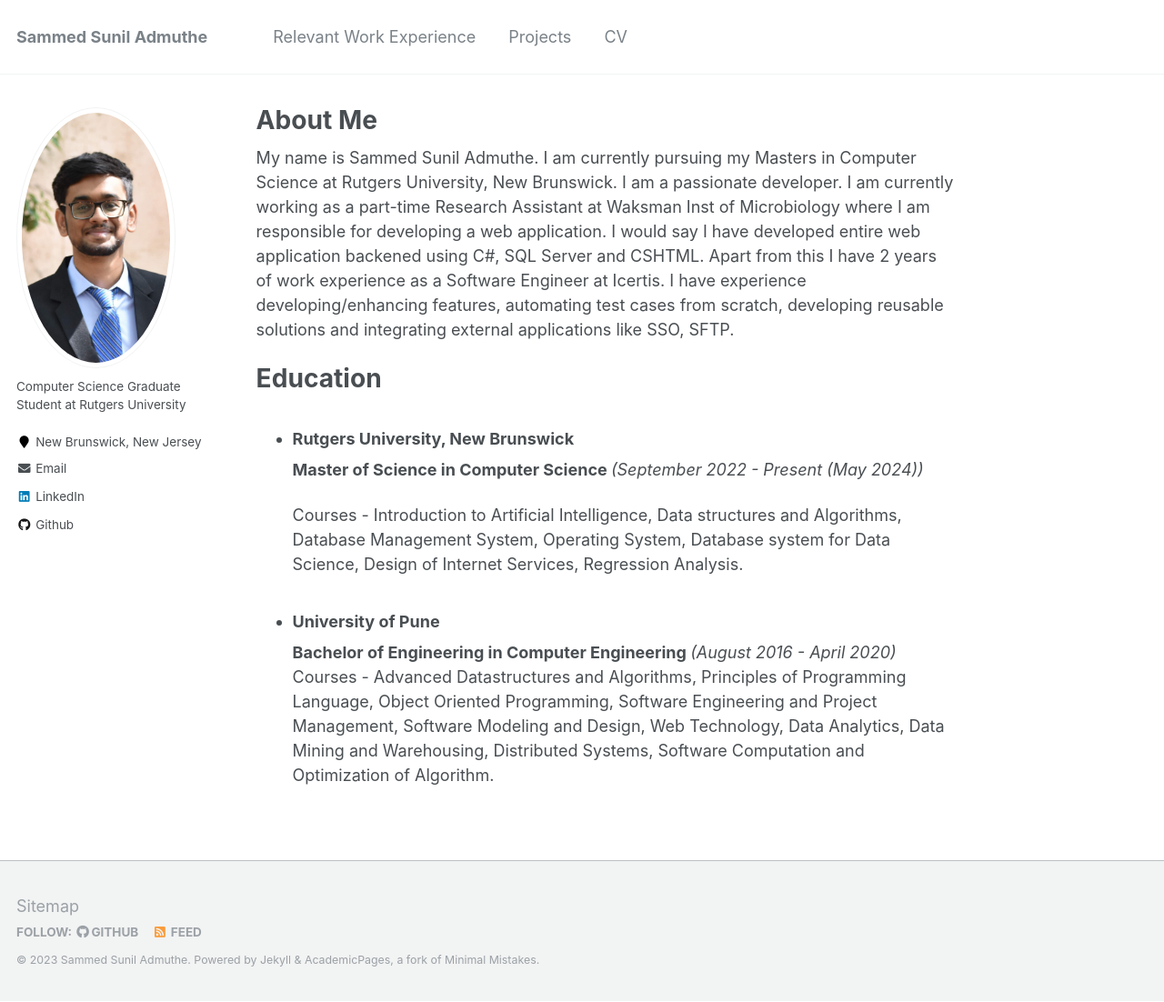
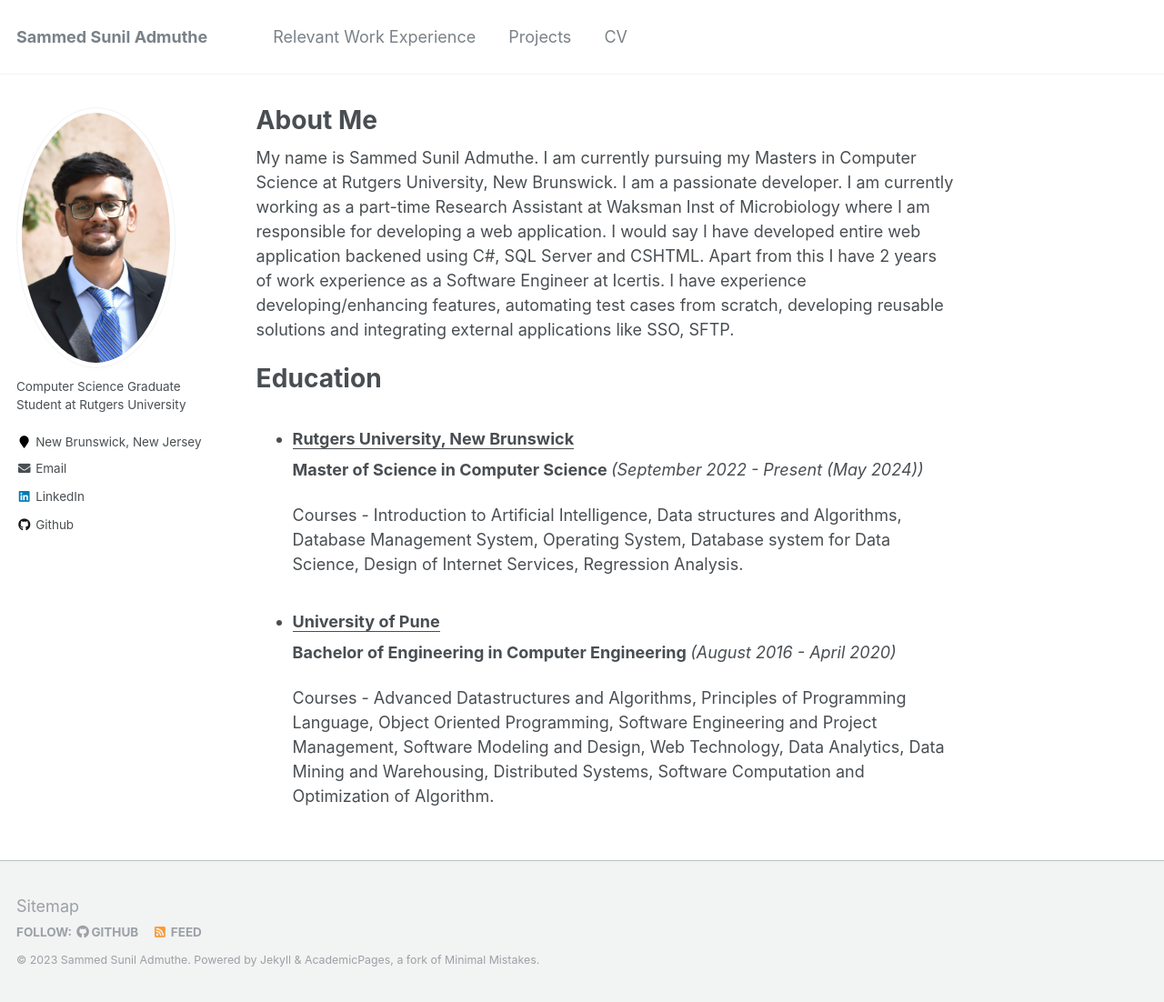
Before and after one commit to SammedAdmuthe/SammedAdmuthe.github.io, a Jekyll site: the page built from _pages/about.md, in a window 1280 px wide and 1102 px high. Shown: the whole window at 91% size. Built offline with Jekyll 4.4.1, drawn with Linux system fonts in a browser that asks for light colours.

```diff
--- a/_pages/about.md
+++ b/_pages/about.md
@@ -12,13 +12,14 @@ My name is Sammed Sunil Admuthe. I am currently pursuing my Masters in Computer
 
 Education
 ======
-* <h3>Rutgers University, New Brunswick</h3>
+* <h3><u>Rutgers University, New Brunswick</u></h3>
     <b>Master of Science in Computer Science </b><i>(September 2022 - Present (May 2024))</i>
 
     Courses -
     Introduction to Artificial Intelligence, Data structures and Algorithms, Database Management System, Operating System, Database system for Data Science, Design of Internet Services, Regression Analysis.
 
-* <h3>University of Pune</h3>
+* <h3><u>University of Pune</u></h3>
     <b>Bachelor of Engineering in Computer Engineering </b><i>(August 2016 - April 2020)</i>
+
     Courses -
     Advanced Datastructures and Algorithms, Principles of Programming Language, Object Oriented Programming, Software Engineering and Project Management, Software Modeling and Design, Web Technology, Data Analytics, Data Mining and Warehousing, Distributed Systems, Software Computation and Optimization of Algorithm.
```
